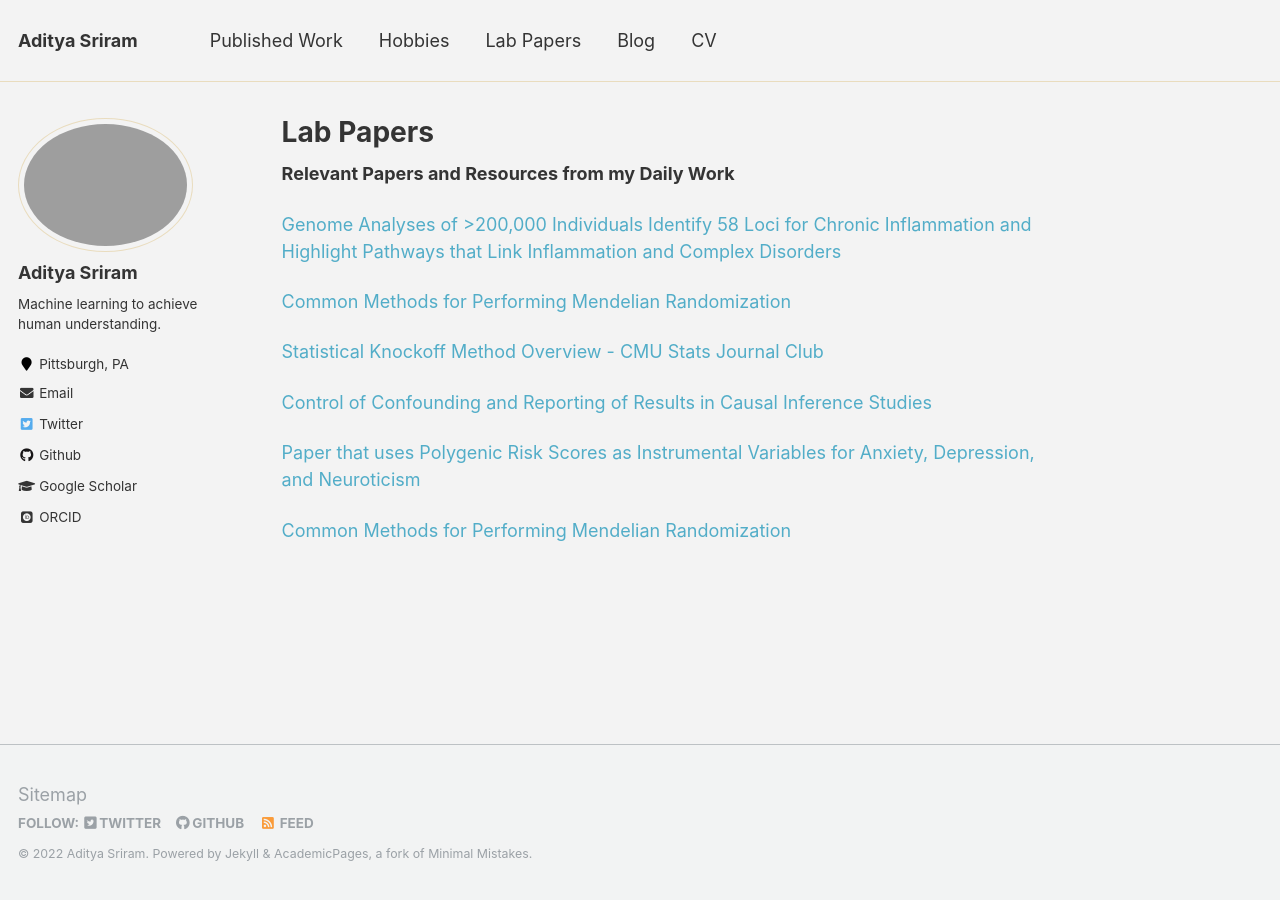
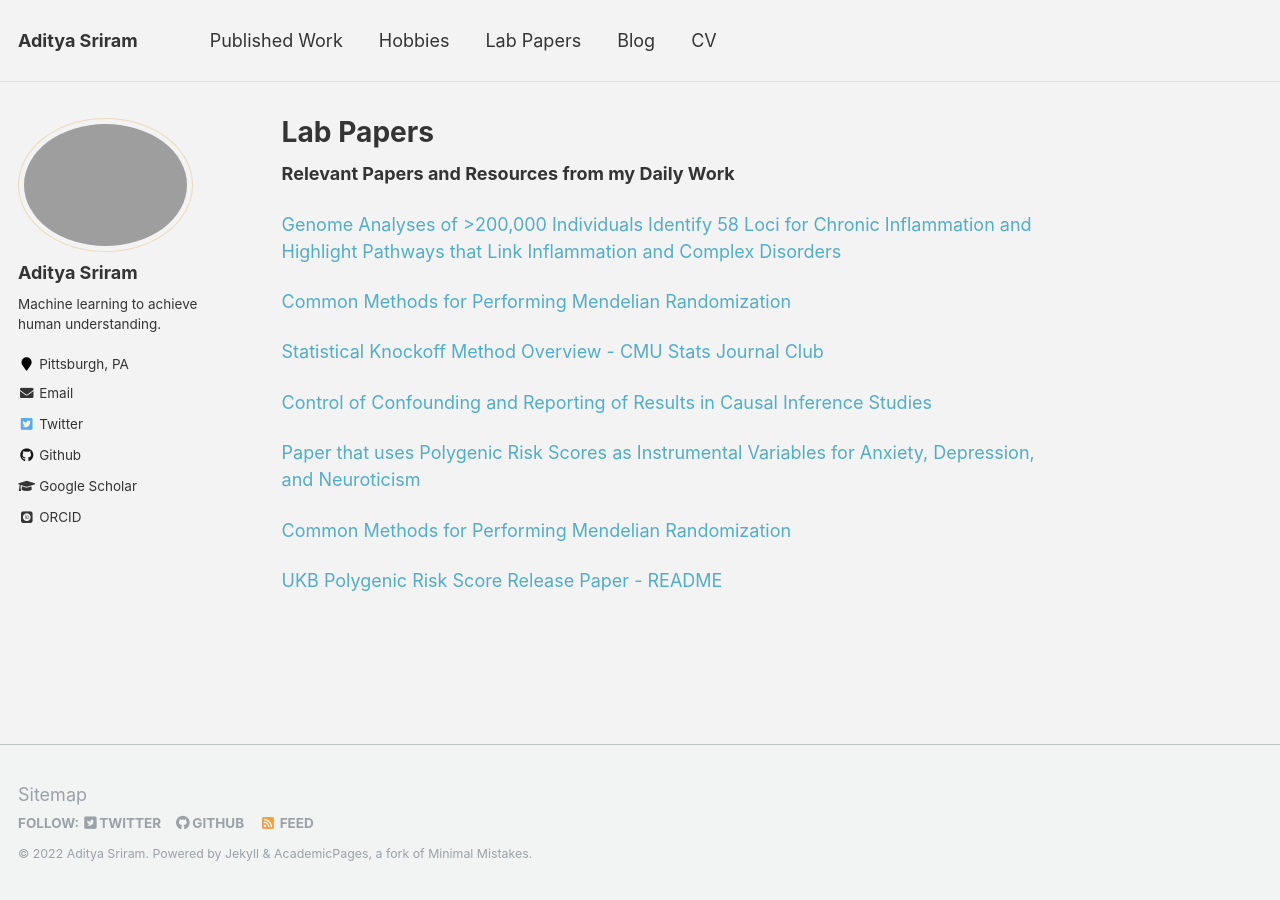
Before and after one commit to ads303/ads303.github.io, a Jekyll site: the page built from _pages/papers.md, in a window 1280 px wide. Built offline with Jekyll 4.4.1, drawn with Linux system fonts in a browser that asks for light colours; some web fonts are replaced.

Commit message:
Update papers.md

```diff
--- a/_pages/papers.md
+++ b/_pages/papers.md
@@ -20,3 +20,5 @@ redirect_from:
 [Paper that uses Polygenic Risk Scores as Instrumental Variables for Anxiety, Depression, and Neuroticism](https://molecularbrain.biomedcentral.com/articles/10.1186/s13041-022-00954-3)
 
 [Common Methods for Performing Mendelian Randomization](https://www.frontiersin.org/articles/10.3389/fcvm.2018.00051/full)
+
+[UKB Polygenic Risk Score Release Paper - README](https://biobank.ctsu.ox.ac.uk/crystal/ukb/docs/PRS_Release_README.pdf)
```
